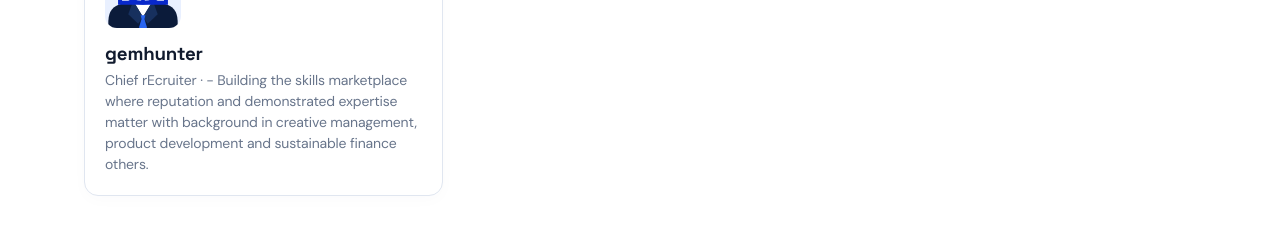
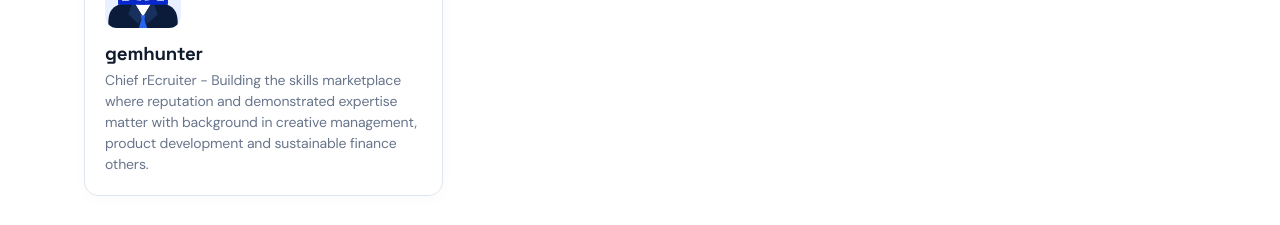
Before and after one commit to recruithq-online/recruithq, a Next.js app: page / in a window 1280 px wide. Shown: the part 2646-2871 px from the top of the page. Built offline with nearby package versions, Linux system fonts and the light colour scheme.

Commit message:
update code

```diff
--- a/components/site-sections.tsx
+++ b/components/site-sections.tsx
@@ -35,7 +35,7 @@ export function Team() {
           <article className="person" key={member.id}>
             <OwlAvatar name={member.name} />
             <h3>{member.name}</h3>
-            <p>{member.role} · {member.bio}</p>
+            <p>{member.role} {member.bio}</p>
           </article>
         ))}
       </TeamCarousel>
--- a/lib/team.ts
+++ b/lib/team.ts
@@ -10,7 +10,7 @@ export const team: TeamMember[] = [
   {
     id: "gemhunter",
     name: "gemhunter",
-    role: "Chief rEcruiter ",
-    bio: " - Building the skills marketplace where reputation and demonstrated expertise matter with background in creative management,  product development and sustainable finance others.",
+    role: "Chief rEcruiter",
+    bio: "- Building the skills marketplace where reputation and demonstrated expertise matter with background in creative management,  product development and sustainable finance others.",
   },
 ];
```
